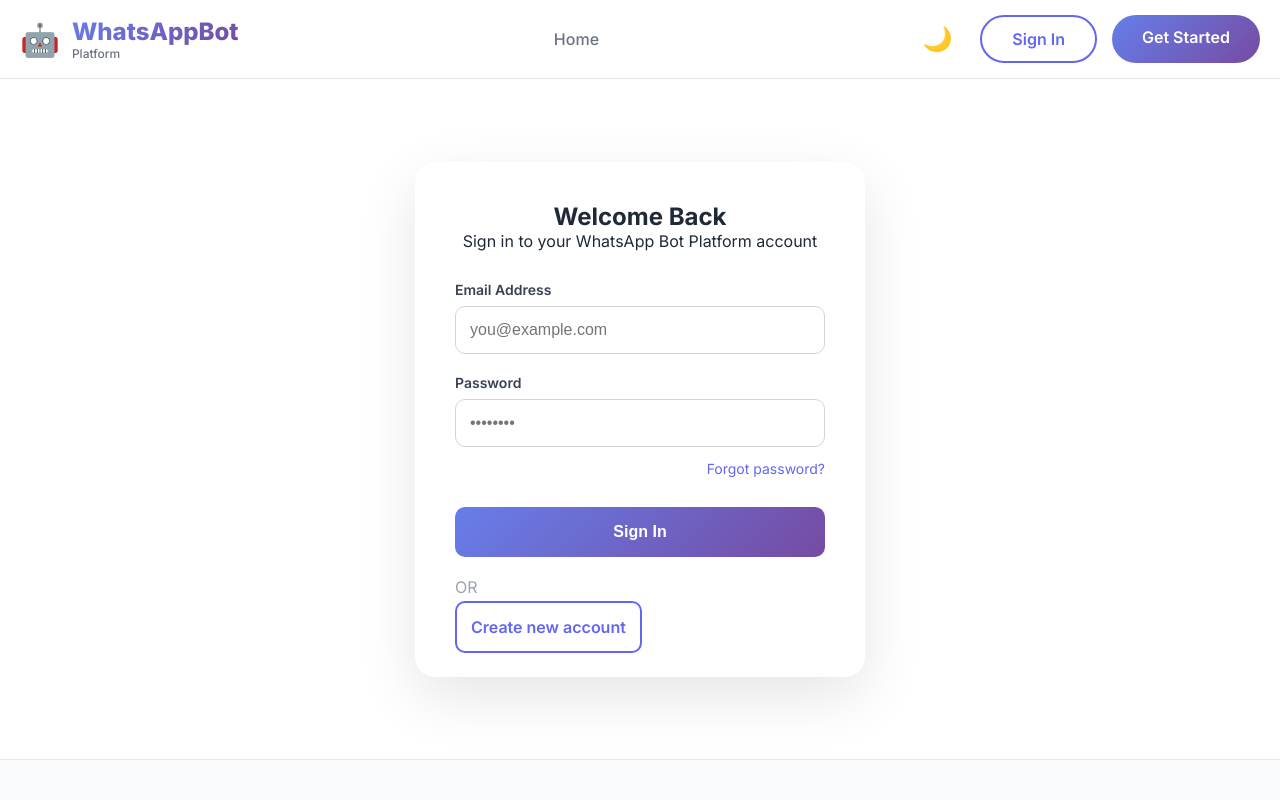
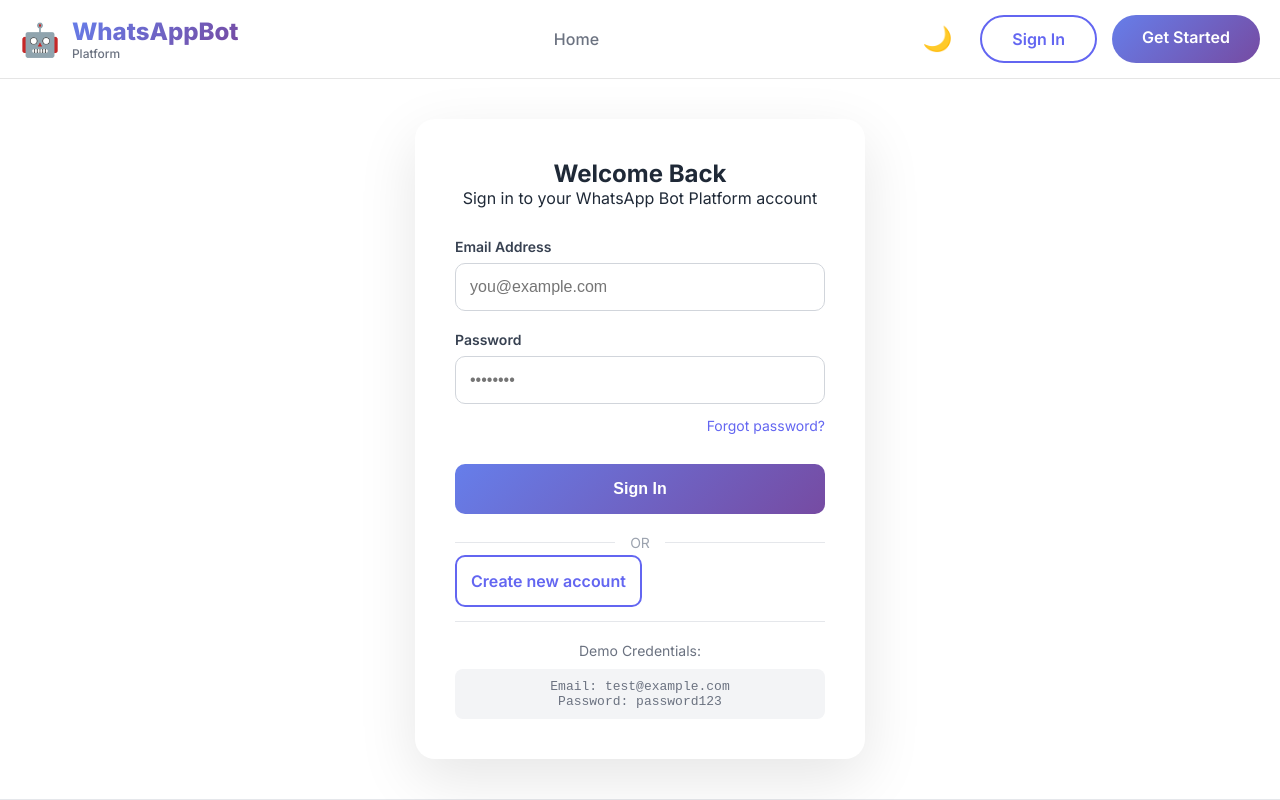
Before and after one commit to mkuu205/whatsapp-bot-platform, a React (Create React App) app in the folder web-platform/frontend/: page /login in a window 1280 px wide. Shown: the top 800 px of the page. Built offline with nearby package versions, Linux system fonts and the light colour scheme; no server answers.

Commit message:
Update LoginPage.jsx

```diff
--- a/web-platform/frontend/src/pages/LoginPage.jsx
+++ b/web-platform/frontend/src/pages/LoginPage.jsx
@@ -22,10 +22,11 @@
       if (result.success) {
         navigate('/dashboard');
       } else {
-        setError(result.error);
+        setError(result.error || 'Login failed');
       }
     } catch (err) {
       setError('Login failed. Please try again.');
+      console.error('Login error:', err);
     } finally {
       setLoading(false);
     }
@@ -83,12 +84,22 @@
         </form>
 
         <div style={styles.divider}>
-          <span>OR</span>
+          <span style={styles.dividerLine}></span>
+          <span style={styles.dividerText}>OR</span>
+          <span style={styles.dividerLine}></span>
         </div>
 
         <Link to="/register" style={styles.registerLink}>
           Create new account
         </Link>
+
+        <div style={styles.footer}>
+          <p>Demo Credentials:</p>
+          <div style={styles.demoCreds}>
+            Email: test@example.com<br />
+            Password: password123
+          </div>
+        </div>
       </div>
     </div>
   );
@@ -144,6 +155,12 @@
     border: '1px solid #d1d5db',
     borderRadius: '10px',
     fontSize: '16px',
+    transition: 'all 0.3s ease',
+  },
+  inputFocus: {
+    outline: 'none',
+    borderColor: '#6366f1',
+    boxShadow: '0 0 0 3px rgba(99, 102, 241, 0.1)',
   },
   forgotLink: {
     alignSelf: 'flex-end',
@@ -162,18 +179,31 @@
     fontWeight: '600',
     cursor: 'pointer',
     marginTop: '10px',
+    transition: 'all 0.3s ease',
+  },
+  buttonHover: {
+    transform: 'translateY(-2px)',
+    boxShadow: '0 10px 25px rgba(102, 126, 234, 0.3)',
+  },
+  buttonDisabled: {
+    opacity: 0.6,
+    cursor: 'not-allowed',
+    transform: 'none',
   },
   divider: {
     display: 'flex',
     alignItems: 'center',
-    gap: '15px',
     margin: '20px 0',
-    color: '#9ca3af',
   },
   dividerLine: {
     flex: 1,
     height: '1px',
     background: '#e5e7eb',
+  },
+  dividerText: {
+    padding: '0 15px',
+    color: '#9ca3af',
+    fontSize: '14px',
   },
   registerLink: {
     padding: '14px',
@@ -183,6 +213,26 @@
     border: '2px solid #6366f1',
     borderRadius: '10px',
     fontWeight: '600',
+    transition: 'all 0.3s ease',
+  },
+  registerLinkHover: {
+    background: 'rgba(99, 102, 241, 0.1)',
+  },
+  footer: {
+    marginTop: '30px',
+    paddingTop: '20px',
+    borderTop: '1px solid #e5e7eb',
+    textAlign: 'center',
+    color: '#6b7280',
+    fontSize: '14px',
+  },
+  demoCreds: {
+    background: '#f3f4f6',
+    padding: '10px',
+    borderRadius: '8px',
+    marginTop: '10px',
+    fontFamily: 'monospace',
+    fontSize: '13px',
   },
 };
 
```
